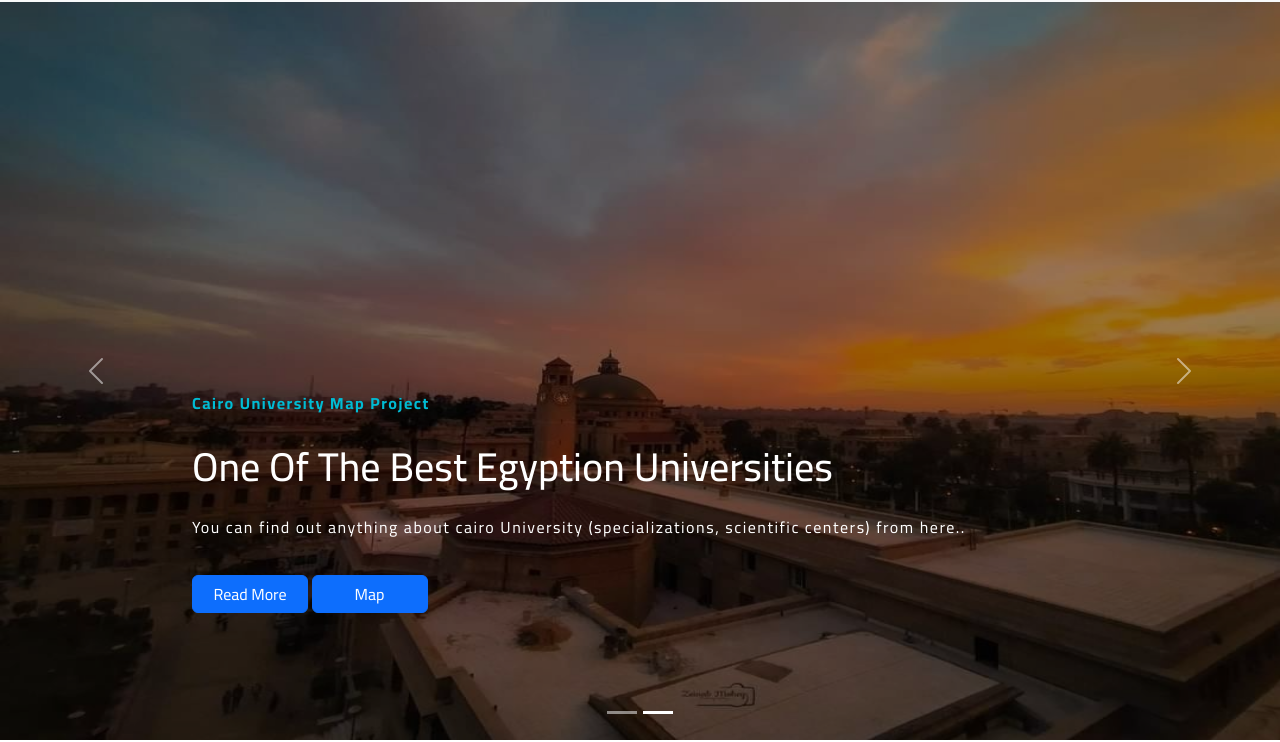
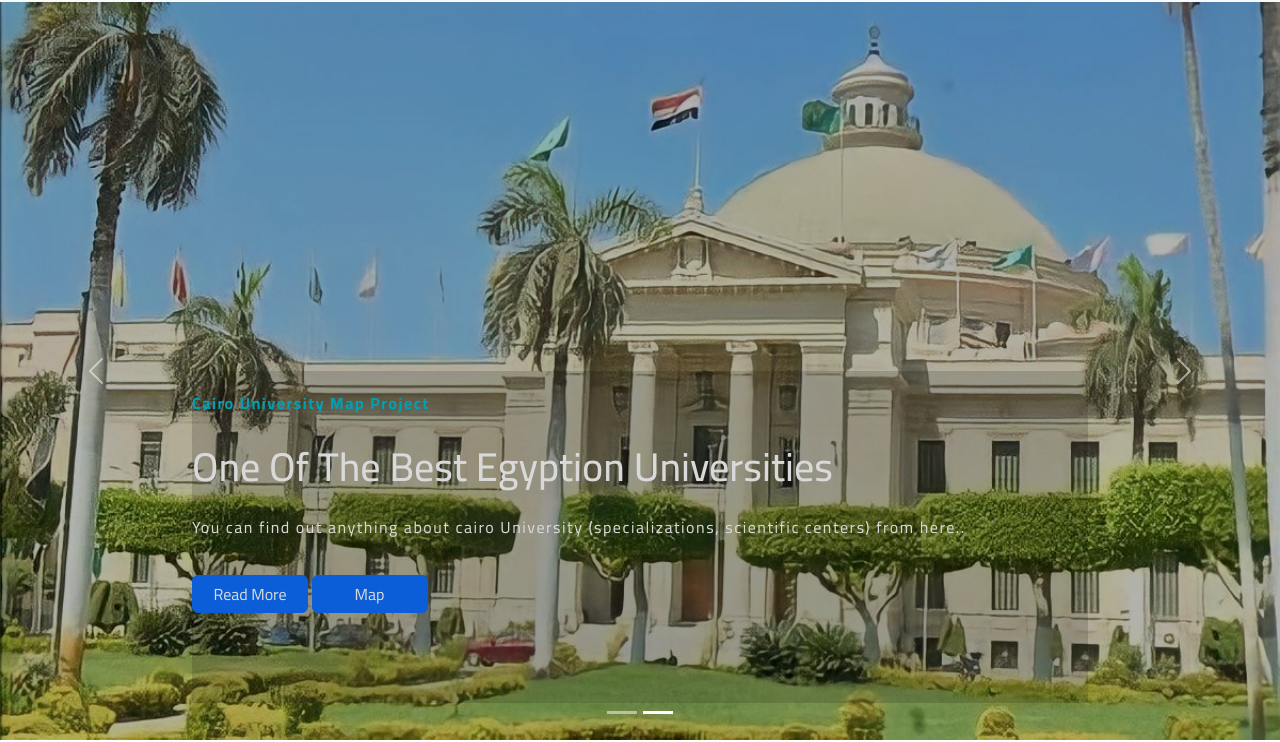
Before and after one commit to AhmedSaif20/Map.project, a plain HTML site: page index.html in a window 1280 px wide. Shown: the part 60-802 px from the top of the page. Drawn offline with Linux system fonts and the light colour scheme.

Commit message:
new update1

```diff
--- a/css/style.css
+++ b/css/style.css
@@ -128,16 +128,25 @@
     top: 0;
     width: 100%;
     height: 100%;
-    background-color: rgba(0, 0, 0, 40%);
+    background-color: rgba(0, 0, 0, 30%);
 }
 .carousel-caption {
     position: absolute;
     top: 50%;
     bottom: 5%;
     left: 15%;
-    color: #fff;
+    color: #ffffff;
     text-align: start;
     z-index: 90;
+}
+.carousel-caption::before {
+    content: '';
+    position: absolute;
+    top: 0;
+    left: 0;
+    width: 100%;
+    height: 100%;
+    background-color: rgba(0, 0, 0, 15%);
 }
 .carousel-caption .para-1 {
     color: var(--main-color);
--- a/index.html
+++ b/index.html
@@ -72,7 +72,7 @@
         <!-- Images -->
         <div class="carousel-inner">
             <div class="carousel-item active">
-                <img src="./img/Cairo_University_after_sunset.jfif" alt="...">
+                <img src="./img/land-03.jpg" alt="...">
                 <div class="carousel-caption">
                     <p class="para-1">Cairo University Map Project</p>
                     <h1>One Of The Best Egyption Universities</h1>
@@ -83,7 +83,7 @@
                 </div>
             </div>
             <div class="carousel-item">
-                <img src="./img/carsoul-08.jpg" alt="...">
+                <img src="./img/land-05.jpg" alt="...">
                 <div class="carousel-caption">
                     <p class="para-1">Cairo University Map Project</p>
                     <h1>One Of The Best Egyption Universities</h1>
@@ -461,7 +461,7 @@
                         <img src="./img/img-01.png" alt="" style="height: 71px; width: 102px;">
                         <img src="./img/img-02.webp" alt=""  style="height: 71px; width: 102px;">
                         <img src="./img/About_of_cairo_university.jpg" alt=""  style="height: 71px; width: 102px;">
-                        <img src="./img/Cairo_University_after_sunset.jfif" alt=""  style="height: 71px; width: 102px;">
+                        <img src="./img/land-01.jfif" alt=""  style="height: 71px; width: 102px;">
                         <img src="./img/logo00.png" alt=""  style="height: 71px; width: 102px;">
                         <img src="./img/shuffle-02.jfif" alt=""  style="height: 71px; width: 102px;">
                     </div>
```
Also changed, not shown: img/IMG-20230213-WA0035.jpg (added), img/land-02.jpg (added), img/land-03.jpg (added), img/land-04.jpg (added), img/land-05.jpg (added), img/team-03.jpg, img/team-04.jpg, 1 other file.
